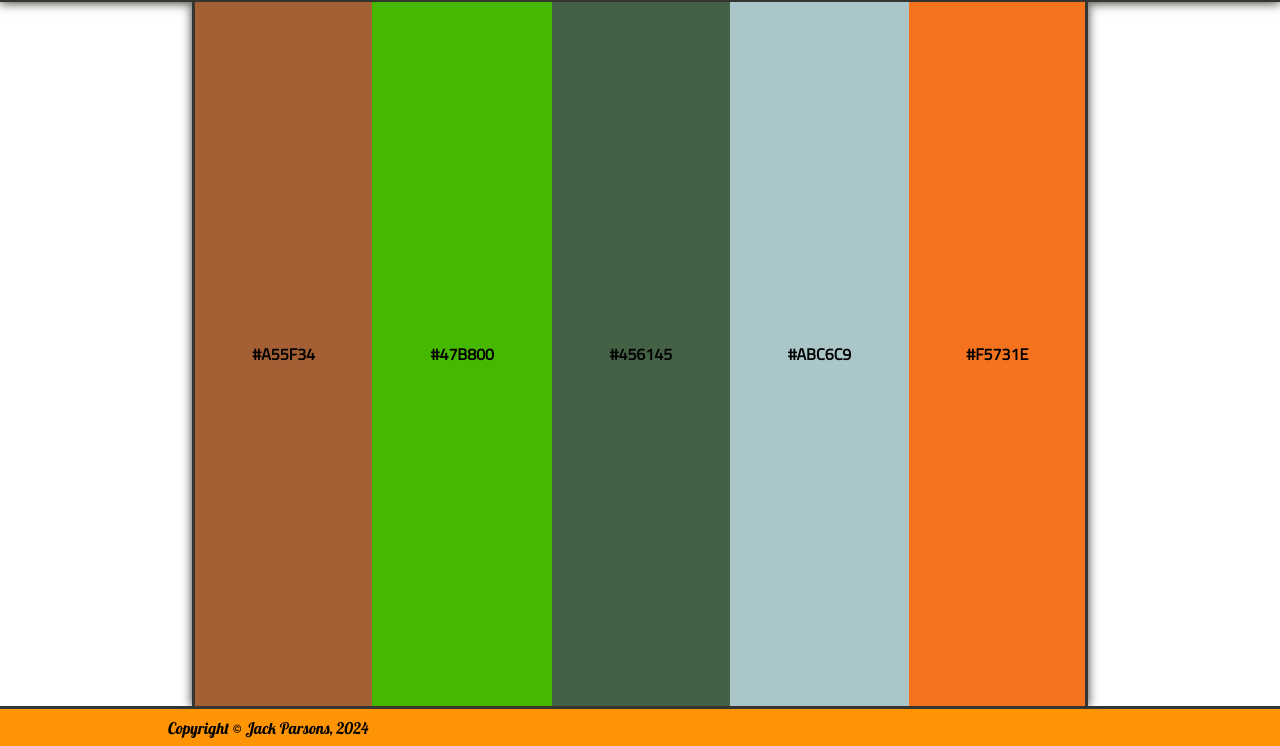
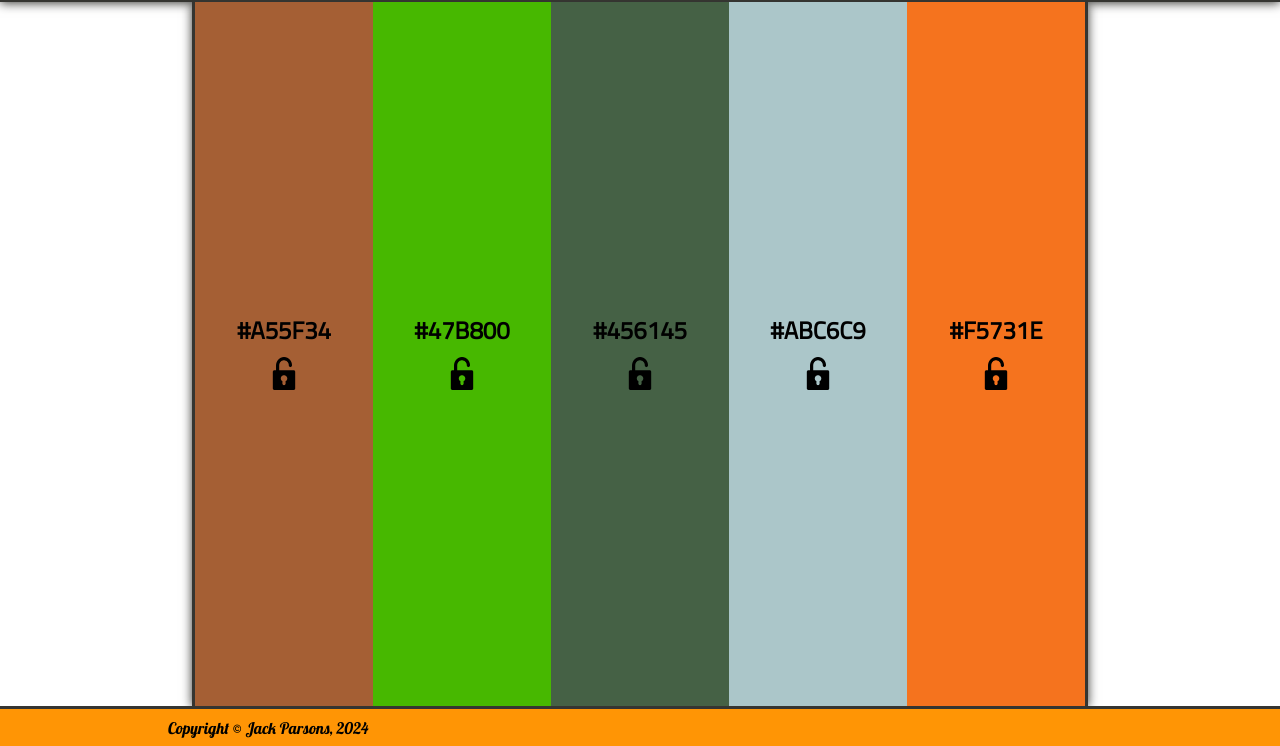
Before and after one commit to jackparse14/colour-palette-picker, a website: page index.html in a window 1280 px wide. Shown: the part 54-800 px from the top of the page. Drawn offline with Linux system fonts and the light colour scheme.

Commit message:
Added Padlock Open & Closing Mechanism

```diff
--- a/css/styles.css
+++ b/css/styles.css
@@ -93,3 +93,14 @@ table{
     height: 2rem;
     margin-right:10px;
 }
+th{
+    width: 20%;
+}
+.lock-btn{
+    background-color: transparent;
+    border:none;
+}
+.lock-btn > img{
+    margin-top: 1vmin;
+    width:20%;
+}
--- a/index.html
+++ b/index.html
@@ -11,7 +11,7 @@
     <body class="white">
         <header class="orange center">
             <div class="container-xl d-flex center-vertical">
-                <img src="assets/logo.png" alt="paint bucket logo" class="logo "/>
+                <img src="assets/logo.png" alt="paint bucket logo" class="logo"/>
                 <h1 class="header-font">Palette Picker</h1>
                 <div class="end">
                     <ul class="center-vertical">
@@ -25,11 +25,26 @@
         <main class="container-lg">
             <table>
                 <tr class="content-font" id="palette">
-                    <th>COLOUR 1</th>
-                    <th>COLOUR 2</th>
-                    <th>COLOUR 3</th>
-                    <th>COLOUR 4</th>
-                    <th>COLOUR 5</th>
+                    <th>
+                        <h2>COLOUR 1</h2>
+                        <button type="button" class="lock-btn"><img src="/assets/open-padlock.png" alt="An image of an open padlock"></img></button>
+                    </th>
+                    <th>
+                        <h2>COLOUR 2</h2>
+                        <button type="button" class="lock-btn"><img src="/assets/open-padlock.png" alt="An image of an open padlock"></img></button>
+                    </th>
+                    <th>
+                        <h2>COLOUR 3</h2>
+                        <button type="button" class="lock-btn"><img src="/assets/open-padlock.png" alt="An image of an open padlock"></img></button>
+                    </th>
+                    <th>
+                        <h2>COLOUR 4</h2>
+                        <button type="button" class="lock-btn"><img src="/assets/open-padlock.png" alt="An image of an open padlock"></img></button>
+                    </th>
+                    <th>
+                        <h2>COLOUR 5</h2>
+                        <button type="button" class="lock-btn"><img src="/assets/open-padlock.png" alt="An image of an open padlock"></img></button>
+                    </th>
                 </tr>
             </table>
         </main>
--- a/javascript/main.js
+++ b/javascript/main.js
@@ -3,6 +3,27 @@
 window.addEventListener('load', () => {
   const hexCharacters = [0, 1, 2, 3, 4, 5, 6, 7, 8, 9, 'A', 'B', 'C', 'D', 'E', 'F'];
   const generateBtn = document.getElementById('generate-btn');
+
+  const lockColourBtns = document.getElementsByClassName('lock-btn');
+
+  function changeLockImage(lockBtn) {
+    const lockImg = lockBtn.firstElementChild;
+    if (!lockImg.stateLocked) {
+      lockImg.src = '/assets/lock.png';
+      lockImg.alt = 'An image of a closed padlock';
+      lockImg.stateLocked = true;
+    } else {
+      lockImg.src = '/assets/open-padlock.png';
+      lockImg.alt = 'An image of an open padlock';
+      lockImg.stateLocked = false;
+    }
+  }
+  for (const lockBtn of lockColourBtns) {
+    lockBtn.firstElementChild.stateLocked = false;
+    lockBtn.addEventListener('click', () => {
+      changeLockImage(lockBtn);
+    });
+  }
 
   function getColour() {
     let hexString = '#';
@@ -16,7 +37,7 @@ window.addEventListener('load', () => {
     for (const colour of palette.children) {
       const currColour = getColour();
       colour.style.backgroundColor = currColour;
-      colour.textContent = currColour;
+      colour.firstElementChild.innerHTML = currColour;
     }
   }
   createPalette();
```
Also changed, not shown: assets/lock.png (added), assets/open-padlock.png (added).
